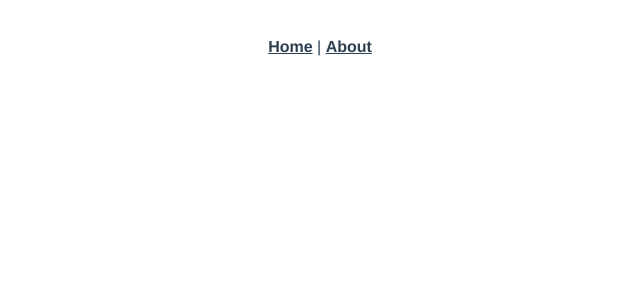
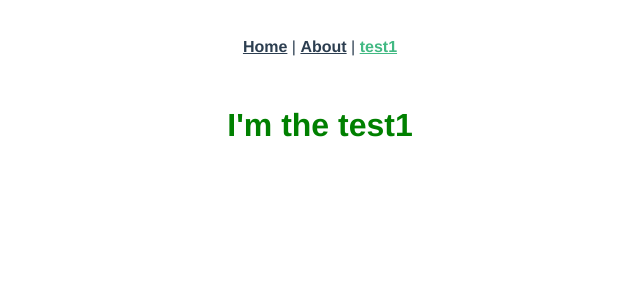
Before and after one commit to hsadler/learn-vuejs, a Vue app: page /#/test1 in a window 1280 px wide. Shown: the top 300 px of the page, without its empty margins (320-960 px from the left). Built offline with nearby package versions, Linux system fonts and the light colour scheme.

Commit message:
add a new vue route

```diff
--- a/src/App.vue
+++ b/src/App.vue
@@ -2,7 +2,8 @@
   <div id="app">
     <div id="nav">
       <router-link to="/">Home</router-link> |
-      <router-link to="/about">About</router-link>
+      <router-link to="/about">About</router-link> |
+      <router-link to="/test1">test1</router-link>
     </div>
     <router-view/>
   </div>
--- a/src/router.js
+++ b/src/router.js
@@ -2,6 +2,7 @@ import Vue from 'vue'
 import Router from 'vue-router'
 import Home from './views/Home.vue'
 import About from './views/About.vue'
+import Test1 from './views/Test1.vue'
 
 Vue.use(Router)
 
@@ -16,6 +17,11 @@ export default new Router({
       path: '/about',
       name: 'about',
       component: About
+    },
+    {
+      path: '/test1',
+      name: 'test1',
+      component: Test1
     }
   ]
 })
--- /dev/null
+++ b/src/views/Test1.vue
@@ -0,0 +1,18 @@
+<template>
+  <div class="home">
+    <h1>I'm the test1</h1>
+  </div>
+</template>
+
+<script>
+export default {
+  name: 'test1',
+  components: {}
+}
+</script>
+
+<style scoped lang="scss">
+h1 {
+  color: green;
+}
+</style>
```
